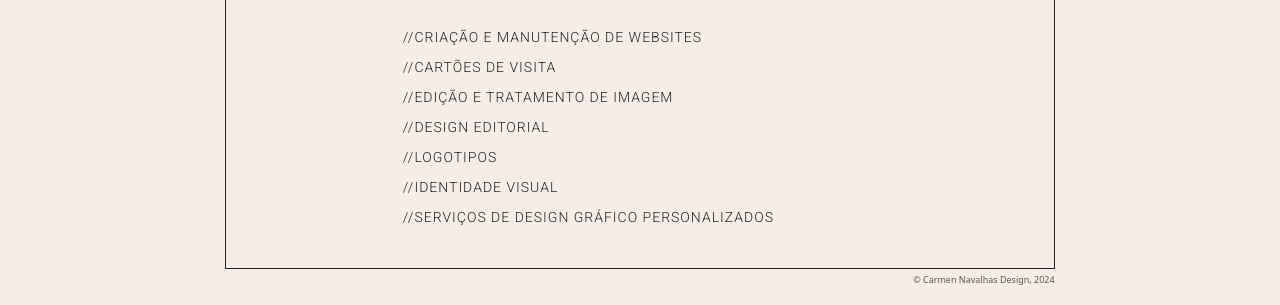
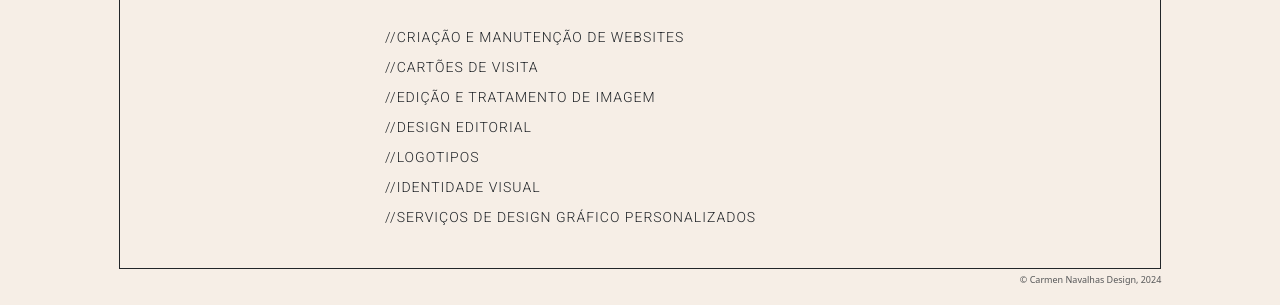
Before and after one commit to carmenavalhas/carmendesignservicos, a plain HTML site: page index.html in a window 1280 px wide. Shown: the part 307-612 px from the top of the page. Drawn offline with nearby package versions, Linux system fonts and the light colour scheme; a web font is replaced by a local one.

Commit message:
Fixed spacing

```diff
--- a/index.html
+++ b/index.html
@@ -41,7 +41,7 @@
       </div>
       <div class="container d-flex justif"></div>
       <div class="mt-5 row d-flex justify-content-center">
-        <div class="col-8 text-center">
+        <div class="col-10 text-center">
           <div class="virtualcard">
             <h1 class="mb-3 mt-3">Serviços de Design Gráfico e Web Design</h1>
             <div class="row">
```
